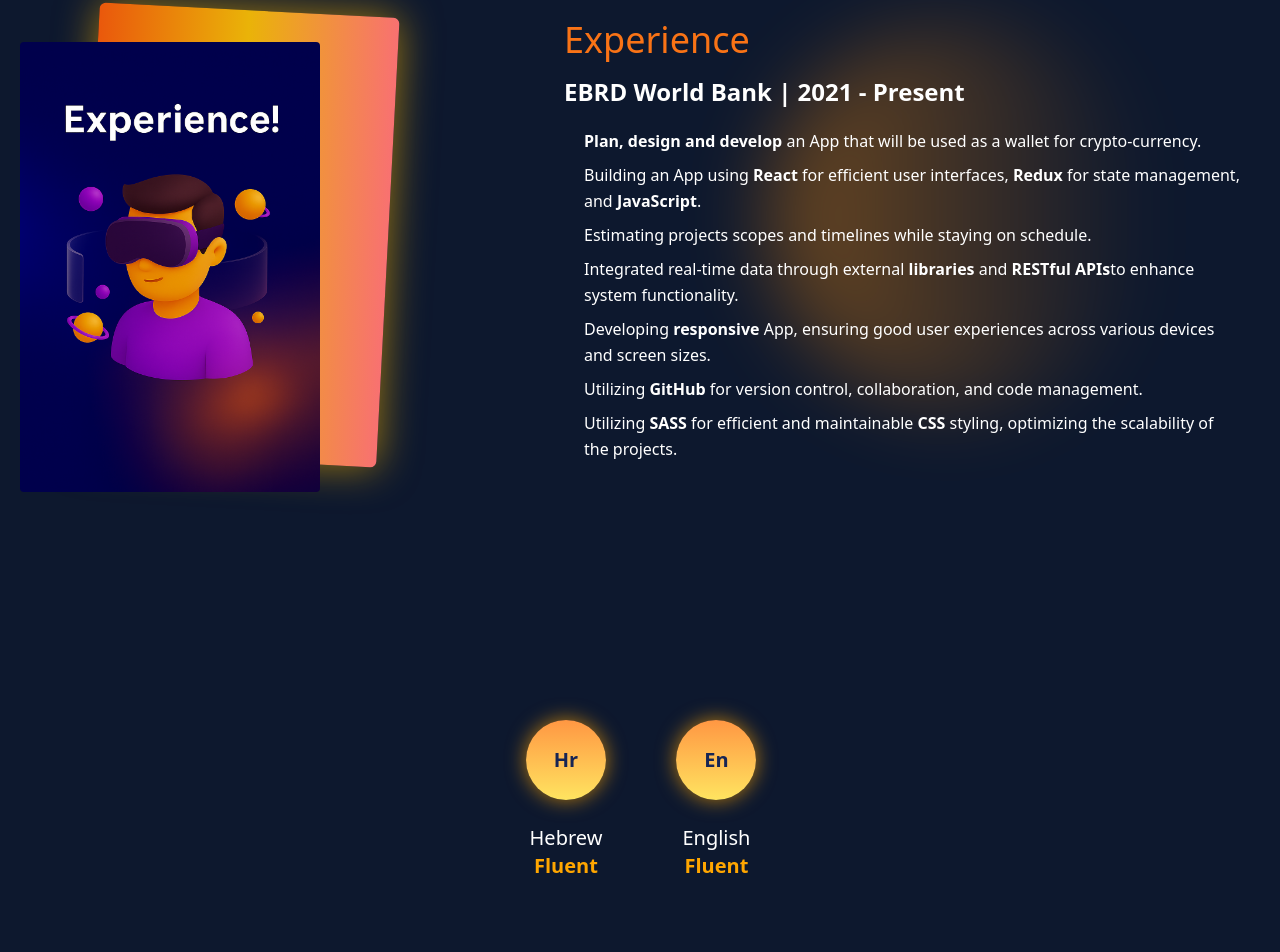
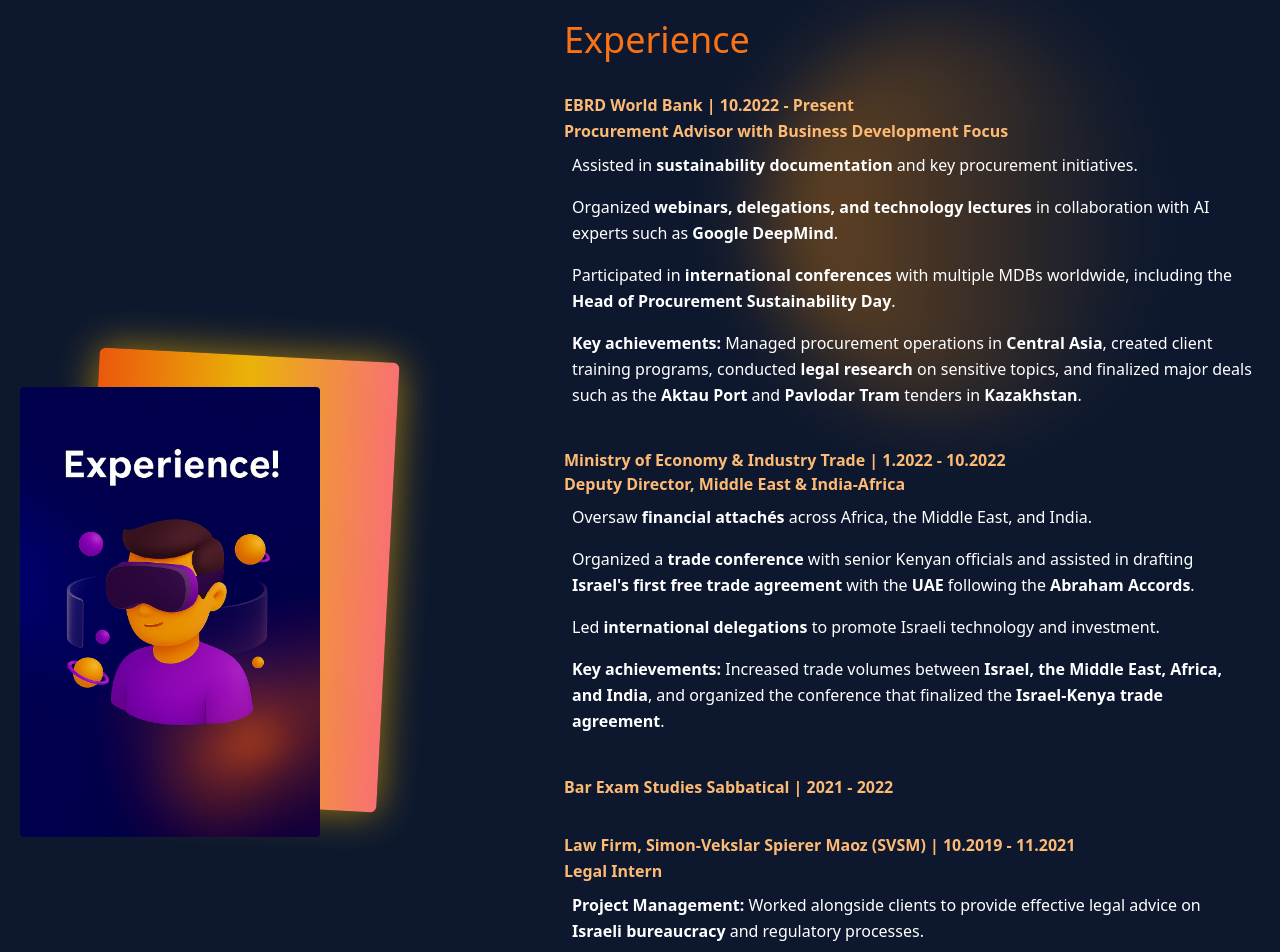
Before and after one commit to MickaelLepicier/Gabriel-Portfolio, a React (Vite) app: page / in a window 1280 px wide. Shown: the part 1296-2248 px from the top of the page. Built offline with nearby package versions, Linux system fonts and the light colour scheme.

Commit message:
chore: update experiance comp

```diff
--- a/src/components/experience/Experience.jsx
+++ b/src/components/experience/Experience.jsx
@@ -3,10 +3,7 @@
 
 export default function Experience() {
   return (
-    <section
-      id="experience"
-      className="relative overflow-hidden flex flex-col text-gray-600 body-font"
-    >
+    <section id="experience" className="relative overflow-hidden flex flex-col text-gray-600 body-font">
       <div className="absolute top-[100px] left-64 inset-x-0 flex items-start justify-center">
         <div className="h-96 w-96 bg-gradient-to-br from-[#ff910a] blur-2xl invisible opacity-40 rounded-full "></div>
         <div className="h-96 w-96 bg-gradient-to-r from-[#ff910a] blur-2xl opacity-40 rounded-full "></div>
@@ -30,45 +27,94 @@
           data-aos-delay="400"
           className="lg:flex-grow md:w-1/2 lg:pl-8 md:pl-8 flex flex-col md:items-start md:text-left items-center text-center "
         >
-          <h1 className="title-font sm:text-4xl text-3xl mb-4 font-medium text-orange-500 ">
-            Experience
-          </h1>
+          <h1 className="title-font sm:text-4xl text-3xl mb-8 font-medium text-orange-500 ">Experience</h1>
 
-          <h2 className="title-font font-bold text-white sm:text-2xl">
-            EBRD World Bank | 2021 - Present
-          </h2>
-          <ul className="mb-8 text-white leading-relaxed p-4">
-            <li className="p-1">
-              <strong>Plan, design and develop</strong> an App that will be used
-              as a wallet for crypto-currency.
+          {/* <h2 className="title-font font-bold text-white sm:text-2xl">EBRD World Bank | 2021 - Present</h2> */}
+
+          {/* EBRD World Bank */}
+            <h3 className="text-orange-300 leading-relaxed ">
+              <strong>EBRD World Bank | 10.2022 - Present</strong>
+              <br />
+              <strong>Procurement Advisor with Business Development Focus</strong>
+            </h3>
+          <ul className="mb-8 text-white leading-relaxed ">
+            <li className="p-2">
+              Assisted in <strong>sustainability documentation</strong> and key procurement initiatives.
             </li>
-            <li className="p-1">
+            <li className="p-2">
+              Organized <strong>webinars, delegations, and technology lectures</strong> in collaboration with AI experts
+              such as <strong>Google DeepMind</strong>.
+            </li>
+            <li className="p-2">
+              Participated in <strong>international conferences</strong> with multiple MDBs worldwide, including the{' '}
+              <strong>Head of Procurement Sustainability Day</strong>.
+            </li>
+            <li className="p-2">
+              <strong>Key achievements:</strong> Managed procurement operations in <strong>Central Asia</strong>,
+              created client training programs, conducted <strong>legal research</strong> on sensitive topics, and
+              finalized major deals such as the <strong>Aktau Port</strong> and <strong>Pavlodar Tram</strong> tenders
+              in <strong>Kazakhstan</strong>.
+            </li>
+          </ul>
 
-              Building an App using <strong>React</strong> for efficient user
-              interfaces, <strong>Redux</strong> for state management, and{' '}
-              <strong>JavaScript</strong>.
+          {/* Ministry of Economy */}
+            <h3 className=" text-orange-300 leading-relaxedp-1">
+              <strong>Ministry of Economy & Industry Trade | 1.2022 - 10.2022</strong>
+              <br />
+              <strong>Deputy Director, Middle East & India-Africa</strong>
+            </h3>
+          <ul className="mb-8 text-white leading-relaxed ">
+            <li className="p-2">
+              Oversaw <strong>financial attachés</strong> across Africa, the Middle East, and India.
             </li>
-            <li className="p-1">
-              Estimating projects scopes and timelines while staying on
-              schedule.
+            <li className="p-2">
+              Organized a <strong>trade conference</strong> with senior Kenyan officials and assisted in drafting{' '}
+              <strong>Israel's first free trade agreement</strong> with the <strong>UAE</strong> following the{' '}
+              <strong>Abraham Accords</strong>.
             </li>
-            <li className="p-1">
-              Integrated real-time data through external{' '}
-              <strong>libraries</strong> and <strong>RESTful APIs</strong>
-              to enhance system functionality.
+            <li className="p-2">
+              Led <strong>international delegations</strong> to promote Israeli technology and investment.
             </li>
-            <li className="p-1">
-              Developing <strong>responsive</strong> App, ensuring good user
-              experiences across various devices and screen sizes.
+            <li className="p-2">
+              <strong>Key achievements:</strong> Increased trade volumes between{' '}
+              <strong>Israel, the Middle East, Africa, and India</strong>, and organized the conference that finalized
+              the <strong>Israel-Kenya trade agreement</strong>.
             </li>
-            <li className="p-1">
-              Utilizing <strong>GitHub</strong> for version control,
-              collaboration, and code management.
+          </ul>
+
+          {/* Bar Exam Sabbatical */}
+            {/* <h3 className="text-white leading-relaxed p-1"> */}
+            <h3 className="mb-8 text-orange-300 leading-relaxed ">
+              <strong>Bar Exam Studies Sabbatical | 2021 - 2022</strong>
+            </h3>
+
+
+          {/* SVSM Law Firm */}
+            <h3 className="text-orange-300 leading-relaxed ">
+              <strong>Law Firm, Simon-Vekslar Spierer Maoz (SVSM) | 10.2019 - 11.2021</strong>
+              <br />
+              <strong>Legal Intern</strong>
+            </h3>
+          <ul className="mb-8 text-white leading-relaxed ">
+            <li className="p-2">
+              <strong>Project Management:</strong> Worked alongside clients to provide effective legal advice on{' '}
+              <strong>Israeli bureaucracy</strong> and regulatory processes.
             </li>
-            <li className="p-1">
-              Utilizing <strong>SASS</strong> for efficient and maintainable{' '}
-              <strong>CSS</strong> styling, optimizing the scalability of the
-              projects.
+            <li className="p-2">
+              Served as a <strong>legal assistant</strong> on cases involving <strong>tenders and contracts</strong>{' '}
+              worth hundreds of millions of USD.
+            </li>
+            <li className="p-2">
+              Assisted in the <strong>representation of clients</strong> before the{' '}
+              <strong>Supreme and District Courts</strong>.
+            </li>
+            <li className="p-2">
+              Contributed to large <strong>infrastructure projects</strong> in Israel, including the{' '}
+              <strong>Light Rail system</strong>.
+            </li>
+            <li className="p-2">
+              <strong>Key achievements:</strong> Conducted <strong>legal research and documentation</strong> supporting
+              the successful resolution of over seven cases, including one before the <strong>Supreme Court</strong>.
             </li>
           </ul>
 
```
